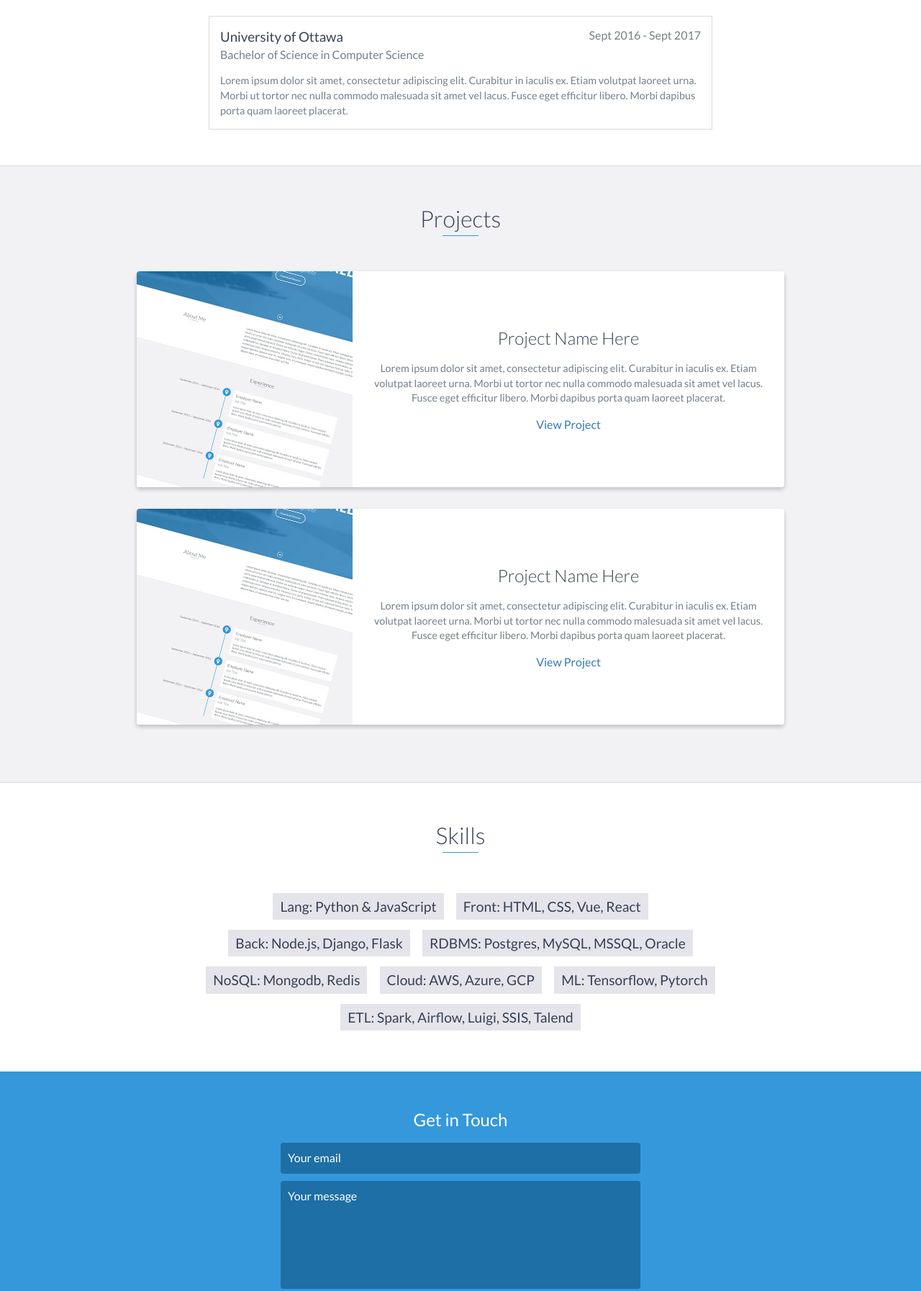
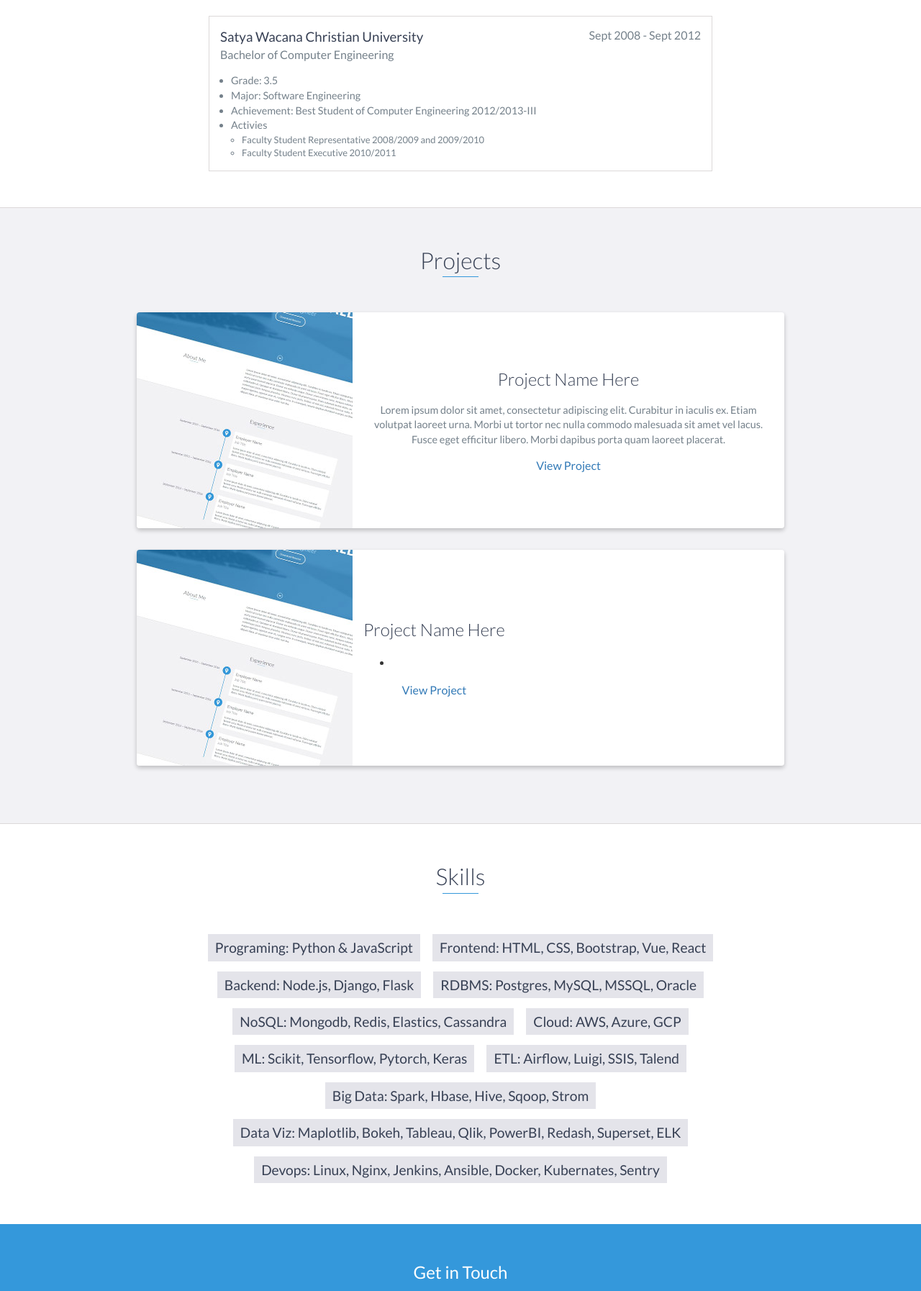
Before and after one commit to trigunawan89/trigunawan89.github.io, a website: page index.html in a window 1280 px wide. Shown: the part 2020-3814 px from the top of the page at 72% size. Drawn offline with nearby package versions, Linux system fonts and the light colour scheme.

Commit message:
tri gunawan

```diff
--- a/index.html
+++ b/index.html
@@ -105,8 +105,8 @@
             </div>
 
             <div data-date="September 2015 – September 2016">
-                <h3>Employer Name</h3>
-                <h4>Job Title</h4>
+                <h3>Multipolar Technology</h3>
+                <h4>BI Consultant</h4>
                 <p>
                     Lorem ipsum dolor sit amet, consectetur adipiscing elit. Curabitur in iaculis ex. Etiam volutpat laoreet urna. Morbi ut tortor nec nulla commodo malesuada sit amet vel lacus. Fusce eget efficitur libero. Morbi dapibus porta quam laoreet placerat.
                 </p>
@@ -118,11 +118,27 @@
     <div id="education">
         <h2 class="heading">Education</h2>
         <div class="education-block">
-            <h3>University of Ottawa</h3>
-            <span class="education-date">Sept 2016 - Sept 2017</span>
-            <h4>Bachelor of Science in Computer Science</h4>
+            <h3>Satya Wacana Christian University</h3>
+            <span class="education-date">Sept 2008 - Sept 2012</span>
+            <h4>Bachelor of Computer Engineering</h4>
             <p>
-                Lorem ipsum dolor sit amet, consectetur adipiscing elit. Curabitur in iaculis ex. Etiam volutpat laoreet urna. Morbi ut tortor nec nulla commodo malesuada sit amet vel lacus. Fusce eget efficitur libero. Morbi dapibus porta quam laoreet placerat.
+                <ul>
+                    <li>
+                        Grade: 3.5
+                    </li>
+                    <li>
+                        Major: Software Engineering
+                    </li>
+                    <li>
+                        Achievement: Best Student of Computer Engineering 2012/2013-III
+                    </li>
+                    <li>Activies</li>
+                    <ul>
+                        <li>Faculty Student Representative 2008/2009 and 2009/2010</li>
+                        <li>Faculty Student Executive 2010/2011</li>
+                    </ul>
+                </ul>
+
             </p>
         </div>
         <!-- End .education-block -->
@@ -158,7 +174,9 @@
                     <div class="project-info">
                         <h3>Project Name Here</h3>
                         <p>
-                            Lorem ipsum dolor sit amet, consectetur adipiscing elit. Curabitur in iaculis ex. Etiam volutpat laoreet urna. Morbi ut tortor nec nulla commodo malesuada sit amet vel lacus. Fusce eget efficitur libero. Morbi dapibus porta quam laoreet placerat.
+                           <ul>
+                               <li></li>
+                           </ul>
                         </p>
                         <a href="#">View Project</a>
                     </div>
@@ -173,14 +191,17 @@
     <div id="skills">
         <h2 class="heading">Skills</h2>
         <ul>
-            <li>Lang: Python & JavaScript</li>
-            <li>Front: HTML, CSS, Vue, React</li>
-            <li>Back: Node.js, Django, Flask</li>
+            <li>Programing: Python & JavaScript</li>
+            <li>Frontend: HTML, CSS, Bootstrap, Vue, React</li>
+            <li>Backend: Node.js, Django, Flask</li>
             <li>RDBMS: Postgres, MySQL, MSSQL, Oracle</li>
-            <li>NoSQL: Mongodb, Redis</li>
+            <li>NoSQL: Mongodb, Redis, Elastics, Cassandra</li>
             <li>Cloud: AWS, Azure, GCP</li>
-            <li>ML: Tensorflow, Pytorch</li>
-            <li>ETL: Spark, Airflow, Luigi, SSIS, Talend</li>
+            <li>ML: Scikit, Tensorflow, Pytorch, Keras</li>
+            <li>ETL: Airflow, Luigi, SSIS, Talend</li>
+            <li>Big Data: Spark, Hbase, Hive, Sqoop, Strom</li>
+            <li>Data Viz: Maplotlib, Bokeh, Tableau, Qlik, PowerBI, Redash, Superset, ELK</li>
+            <li>Devops: Linux, Nginx, Jenkins, Ansible, Docker, Kubernates, Sentry</li>
         </ul>
     </div>
     <!-- End #skills -->
@@ -204,7 +225,7 @@
             <div class="row">
                 <div class="col-sm-5 copyright">
                     <p>
-                        Copyright &copy; 2017 YOUR NAME
+                        Copyright &copy; 2020 Tri Gunawan
                     </p>
                 </div>
                 <div class="col-sm-2 top">
@@ -218,19 +239,10 @@
                             <a href="https://github.com/" target="_blank"><i class="fa fa-github" aria-hidden="true"></i></a>
                         </li>
                         <li>
-                            <a href="https://stackoverflow.com/" target="_blank"><i class="fa fa-stack-overflow" aria-hidden="true"></i></a>
-                        </li>
-                        <li>
                             <a href="https://linkedin.com/" target="_blank"><i class="fa fa-linkedin" aria-hidden="true"></i></a>
                         </li>
                         <li>
-                            <a href="https://www.facebook.com/" target="_blank"><i class="fa fa-facebook" aria-hidden="true"></i></a>
-                        </li>
-                        <li>
                             <a href="https://twitter.com/" target="_blank"><i class="fa fa-twitter" aria-hidden="true"></i></a>
-                        </li>
-                        <li>
-                            <a href="https://plus.google.com/" target="_blank"><i class="fa fa-google-plus" aria-hidden="true"></i></a>
                         </li>
                     </ul>
                 </div>
```
